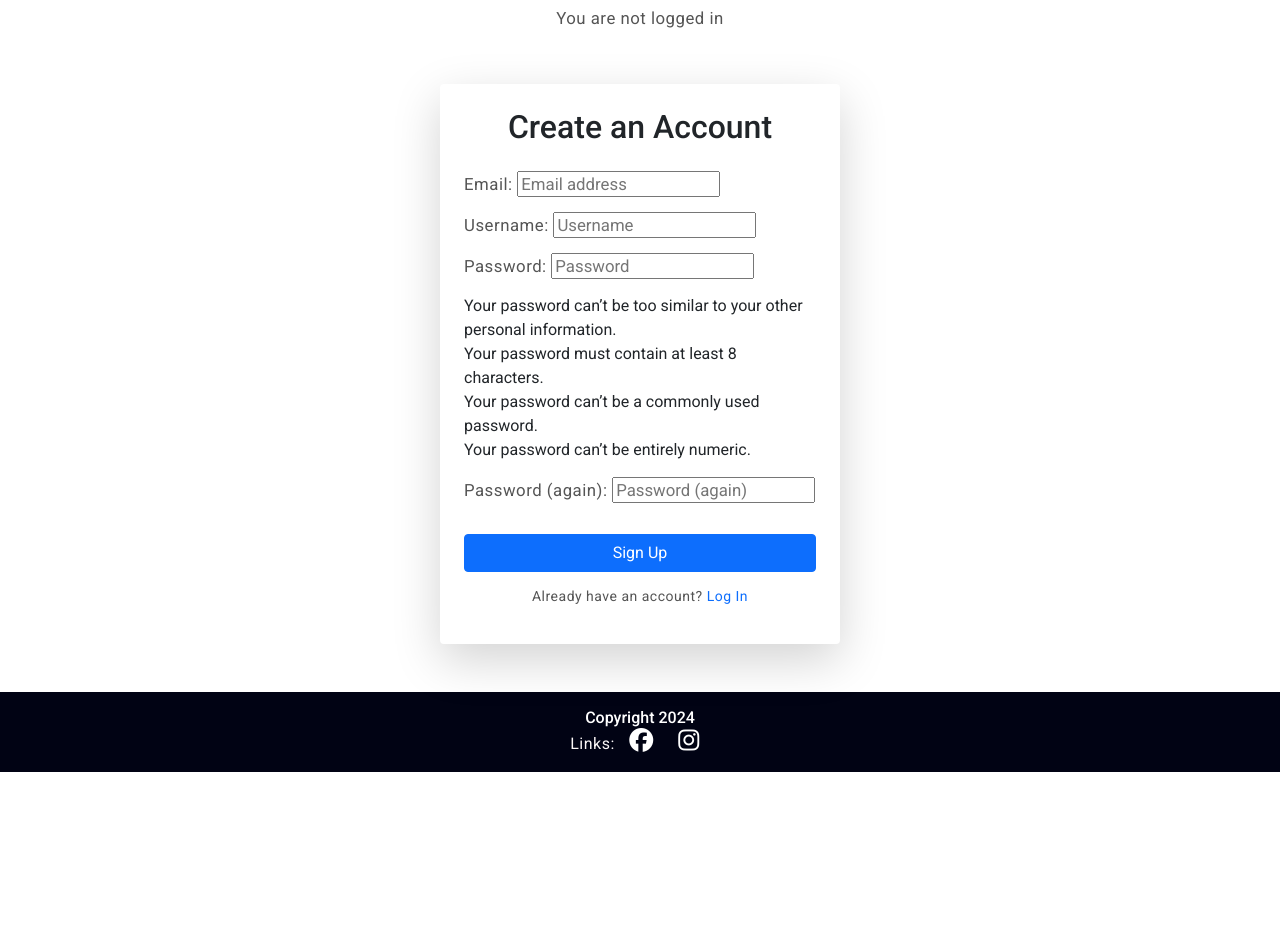
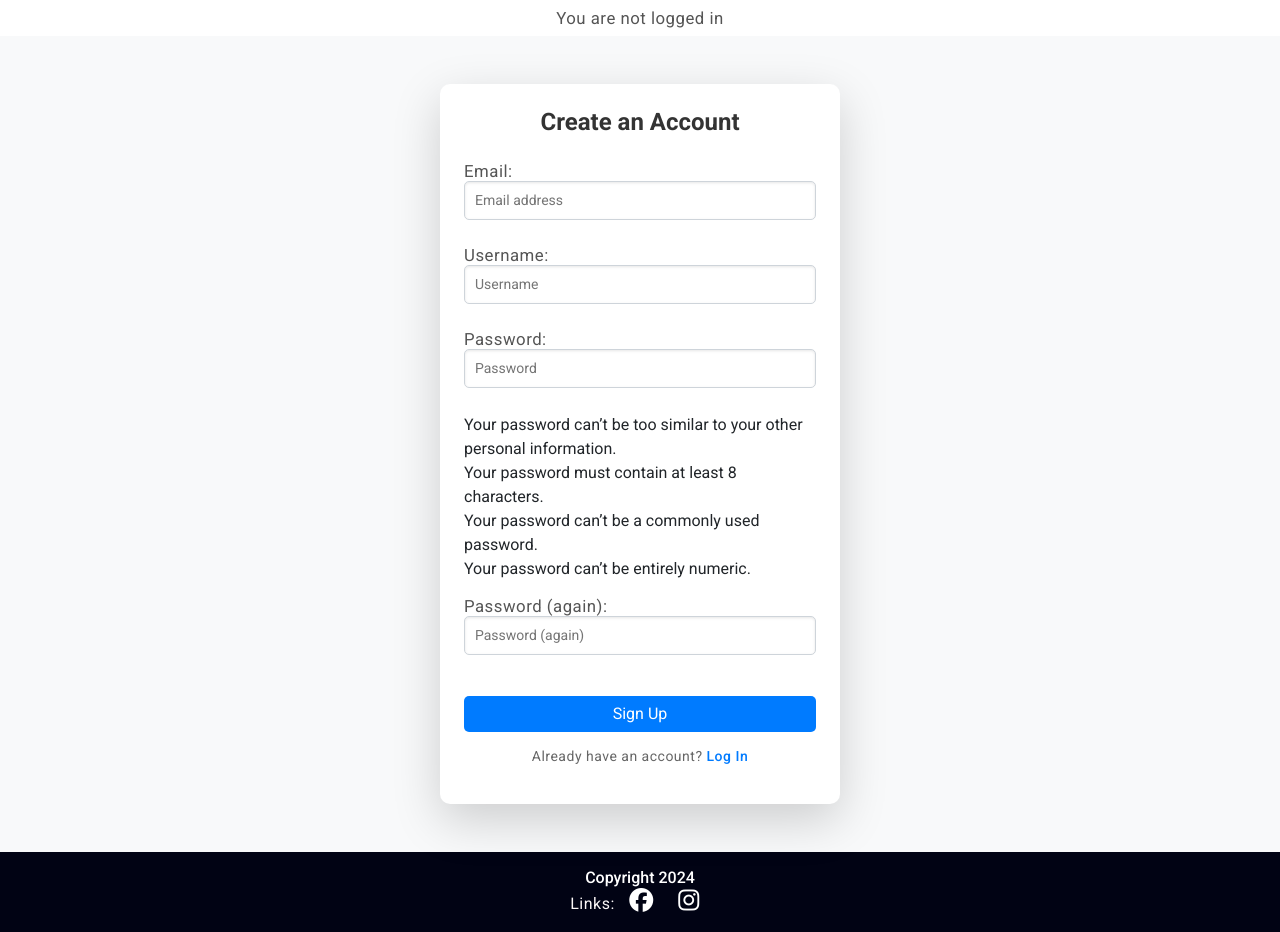
Before and after one commit to E-Printer/haircut-hysteria, a Django app: page /accounts/signup/ in a window 1280 px wide. Shown: the part 56-988 px from the top of the page. Before the commit the page ends 828 px from the top, so only its background shows below. Run offline with Django 4.2, Linux system fonts and the light colour scheme; some libraries are stand-ins or nearby versions.

Commit message:
styling for sign up

```diff
--- a/static/css/style.css
+++ b/static/css/style.css
@@ -325,6 +325,72 @@ p {
     margin-top: 15px;
 }
 
+/*--------------------------sign up styling*/
+
+/* Sign Up Container */
+.signup-container {
+    min-height: calc(100vh - 200px); /* Adjust for footer height */
+    background-color: #f8f9fa; /* Light gray background */
+    padding: 20px;
+    display: flex;
+    flex-direction: column;
+    justify-content: center;
+    align-items: center;
+}
+
+/* Sign Up Card */
+.signup-card {
+    border-radius: 10px; /* Rounded corners */
+    background-color: #ffffff; /* White background */
+    margin-top: auto; /* Prevent overlap with footer */
+    margin-bottom: auto;
+}
+
+/* Rest of the CSS remains the same */
+.signup-title {
+    font-size: 24px;
+    font-weight: bold;
+    color: #333333;
+}
+
+.signup-form input {
+    border-radius: 5px;
+    border: 1px solid #ced4da;
+    padding: 10px;
+    box-shadow: inset 0 1px 3px rgba(0, 0, 0, 0.1);
+    font-size: 14px;
+    width: 100%;
+    margin-bottom: 10px;
+}
+
+.signup-btn {
+    background-color: #007bff;
+    border: none;
+    border-radius: 5px;
+    font-size: 16px;
+    transition: background-color 0.3s ease;
+}
+
+.signup-btn:hover {
+    background-color: #0056b3;
+    color: white;
+}
+
+.signup-link {
+    font-weight: 500;
+    color: #007bff;
+    transition: color 0.2s ease;
+}
+
+.signup-link:hover {
+    color: #0056b3;
+}
+
+.signup-login {
+    font-size: 14px;
+    color: #666666;
+}
+
 
 /* Media Queries for Responsiveness */
 
```
